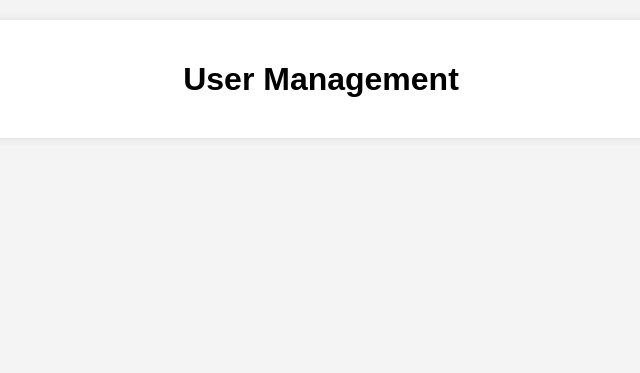
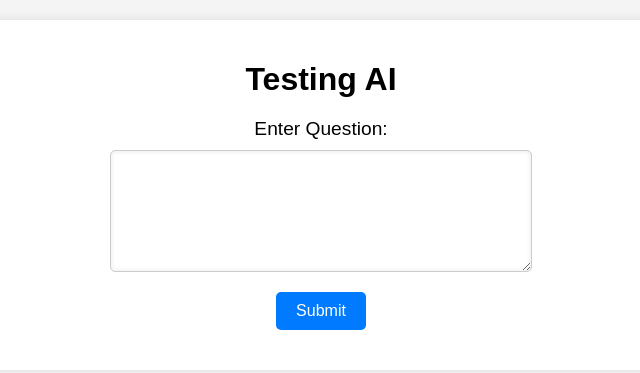
Before and after one commit to QuocAnhBiKu/TestAi, a website: page public/index.html in a window 1280 px wide. Shown: the whole page, without its empty margins (319-959 px from the left). Drawn offline with Linux system fonts and the light colour scheme; no server answers.

Commit message:
new page

```diff
--- a/public/css/styles.css
+++ b/public/css/styles.css
@@ -35,3 +35,43 @@ li {
 li h3 {
     margin-top: 0;
 }
+
+form {
+    display: flex;
+    flex-direction: column;
+    align-items: center;
+    margin-bottom: 20px;
+}
+
+label {
+    font-size: 1.2em;
+    margin-bottom: 10px;
+}
+
+textarea {
+    width: 100%;
+    max-width: 400px;
+    min-height: 100px;
+    padding: 10px;
+    margin-bottom: 20px;
+    border: 1px solid #ccc;
+    border-radius: 5px;
+    box-shadow: 0 0 5px rgba(0, 0, 0, 0.1) inset;
+    font-size: 1em;
+    resize: vertical;
+}
+
+button[type="submit"] {
+    padding: 10px 20px;
+    background-color: #007bff;
+    color: #fff;
+    border: none;
+    border-radius: 5px;
+    font-size: 1em;
+    cursor: pointer;
+    transition: background-color 0.3s;
+}
+
+button[type="submit"]:hover {
+    background-color: #0056b3;
+}
--- a/public/index.html
+++ b/public/index.html
@@ -3,13 +3,17 @@
 <head>
     <meta charset="UTF-8">
     <meta name="viewport" content="width=device-width, initial-scale=1.0">
-    <title>User Management</title>
+    <title>Testing AI</title>
     <link rel="stylesheet" href="css/styles.css">
 </head>
 <body>
     <div class="container">
-        <h1>User Management</h1>
-        <ul id="user-list"></ul>
+        <h1>Testing AI</h1>
+        <form id="user-form">
+            <label for="username">Enter Question:</label>
+            <textarea id="username" name="username" required></textarea>
+            <button type="submit">Submit</button>
+        </form>
     </div>
     <script src="js/scripts.js"></script>
 </body>
--- a/public/js/scripts.js
+++ b/public/js/scripts.js
@@ -1,18 +1,34 @@
 window.addEventListener('DOMContentLoaded', () => {
-    const userList = document.getElementById('user-list');
+    const userForm = document.getElementById('user-form');
+    const textarea = document.getElementById('username');
 
-    // Fetch users from backend
-    fetch('https://us-central1-testai3.cloudfunctions.net/app/api/v1/users')
-        .then(response => response.json())
-        .then(users => {
-            users.forEach(user => {
-                const listItem = document.createElement('li');
-                listItem.innerHTML = `
-                    <h3>${user.name}</h3>
-                    <p>Age: ${user.age}</p>
-                `;
-                userList.appendChild(listItem);
-            });
+    // Submit form handler
+    userForm.addEventListener('submit', (event) => {
+        event.preventDefault(); // Ngăn chặn hành vi mặc định của form
+
+        const question = textarea.value.trim(); // Lấy nội dung từ textarea và loại bỏ khoảng trắng ở đầu và cuối
+
+        // Gửi yêu cầu HTTP POST đến máy chủ
+        fetch('https://us-central1-testai3.cloudfunctions.net/app/api/v1/users', {
+            method: 'POST',
+            headers: {
+                'Content-Type': 'application/json'
+            },
+            body: JSON.stringify({ question })
         })
-        .catch(error => console.error('Error fetching users:', error));
+        .then(response => {
+            if (!response.ok) {
+                throw new Error('Network response was not ok');
+            }
+            console.log('Question submitted successfully');
+            // Xử lý phản hồi từ máy chủ (nếu cần)
+        })
+        .catch(error => {
+            console.error('Error submitting question:', error);
+            // Xử lý lỗi (nếu cần)
+        });
+
+        // Xóa nội dung trong textarea sau khi submit
+        textarea.value = '';
+    });
 });
```
